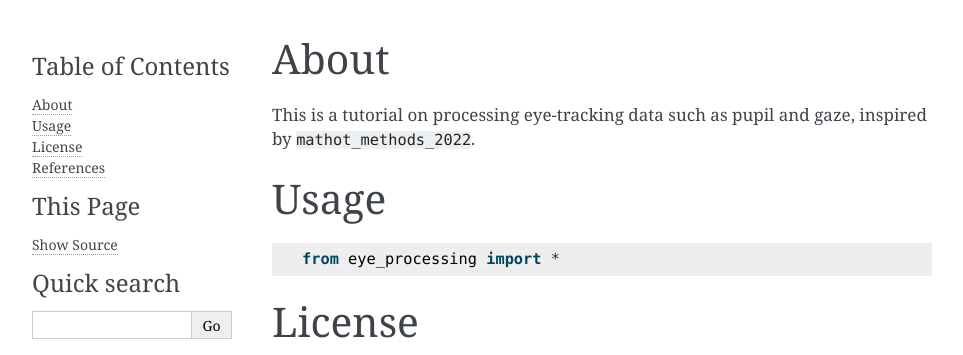
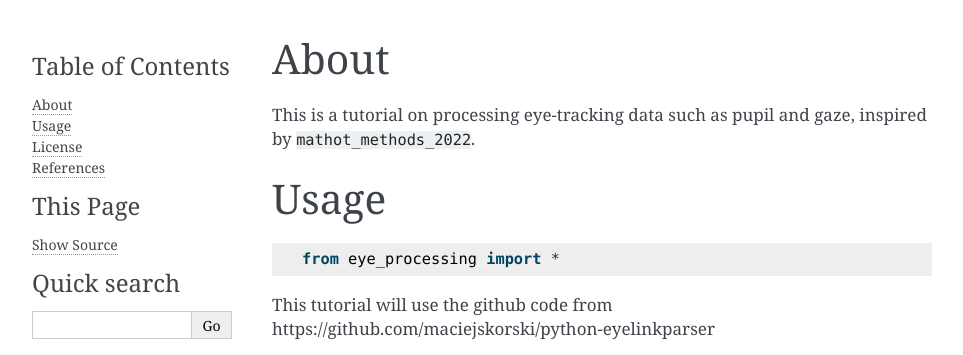
Before and after one commit to maciejskorski/eye-processing, a Sphinx documentation site: the page built from docs/index.md, in a window 1280 px wide, cut to the strip 0-355 px from the top of the page. Shown: the whole strip, without its empty margins (148-1111 px from the left). Built offline with Sphinx 7.4.7, drawn with Linux system fonts in a browser that asks for light colours; cross-references to code outside the pages are shown as plain code.

Commit message:
adding github link

````diff
--- a/docs/index.md
+++ b/docs/index.md
@@ -2,6 +2,9 @@
 ```
 
 ```{include} usage.md
+```
+
+```{include} preprocessing.md
 ```
 
 ```{include} license.md
--- /dev/null
+++ b/docs/preprocessing.md
@@ -0,0 +1 @@
+This tutorial will use the github code from https://github.com/maciejskorski/python-eyelinkparser
````
